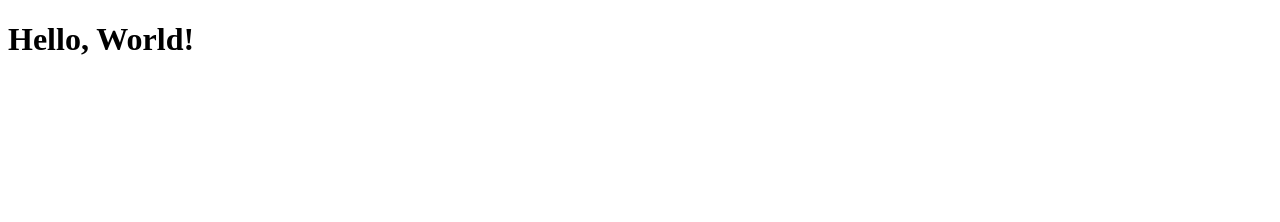
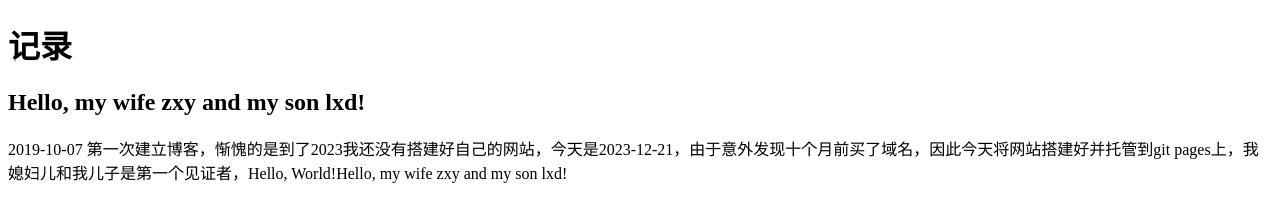
Before and after one commit to liuzhiyuan562/liuzhiyuan562.github.io, a plain HTML site: page index.html in a window 1280 px wide. Drawn offline with Linux system fonts and the light colour scheme.

Commit message:
2023-12-21

```diff
--- a/index.html
+++ b/index.html
@@ -7,7 +7,9 @@
     <title>远帅哥降临的小窝</title>
 </head>
 <body>
-    <h1>Hello, World!</h1>
+    <h1>记录</h1>
+    <h2>Hello, my wife zxy and my son lxd!</h2>
+    <body>2019-10-07 第一次建立博客，惭愧的是到了2023我还没有搭建好自己的网站，今天是2023-12-21，由于意外发现十个月前买了域名，因此今天将网站搭建好并托管到git pages上，我媳妇儿和我儿子是第一个见证者，Hello, World!Hello, my wife zxy and my son lxd!</body>
     <!-- Your content goes here -->
 </body>
 </html>
```
